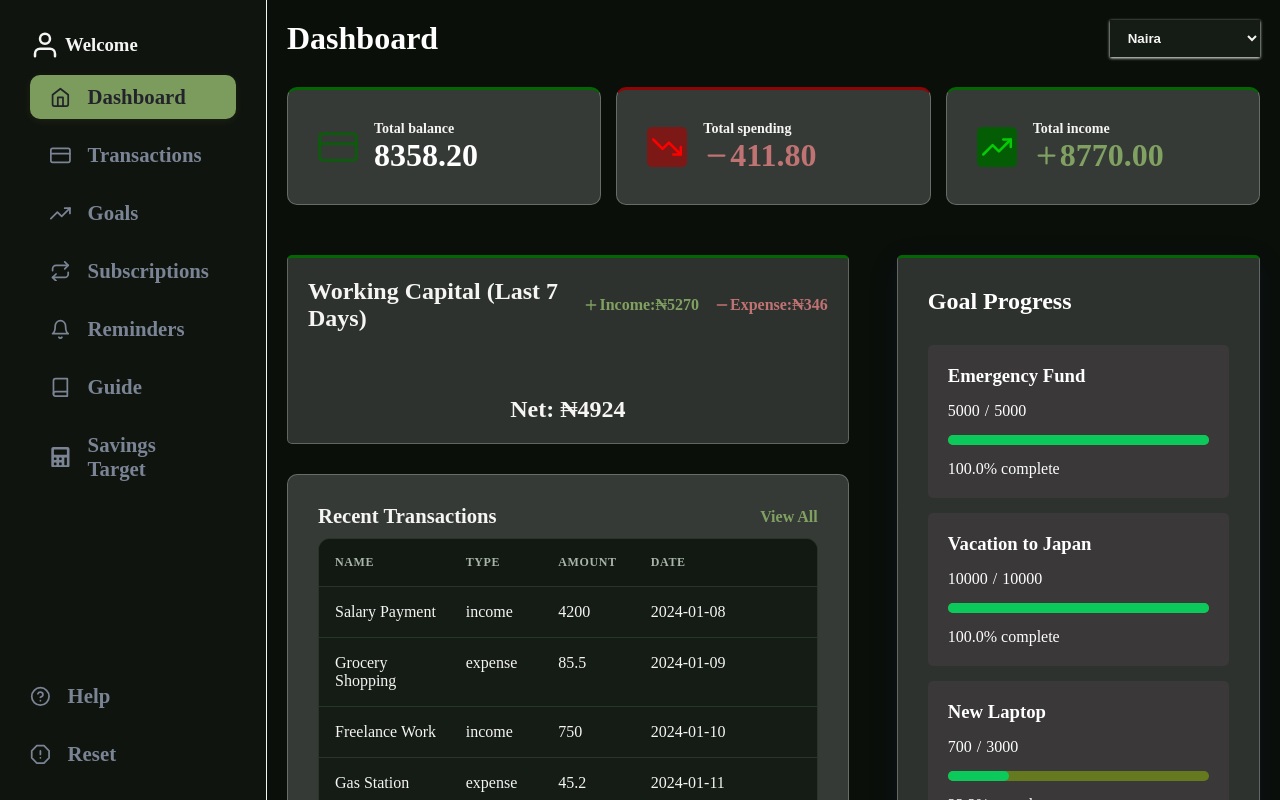
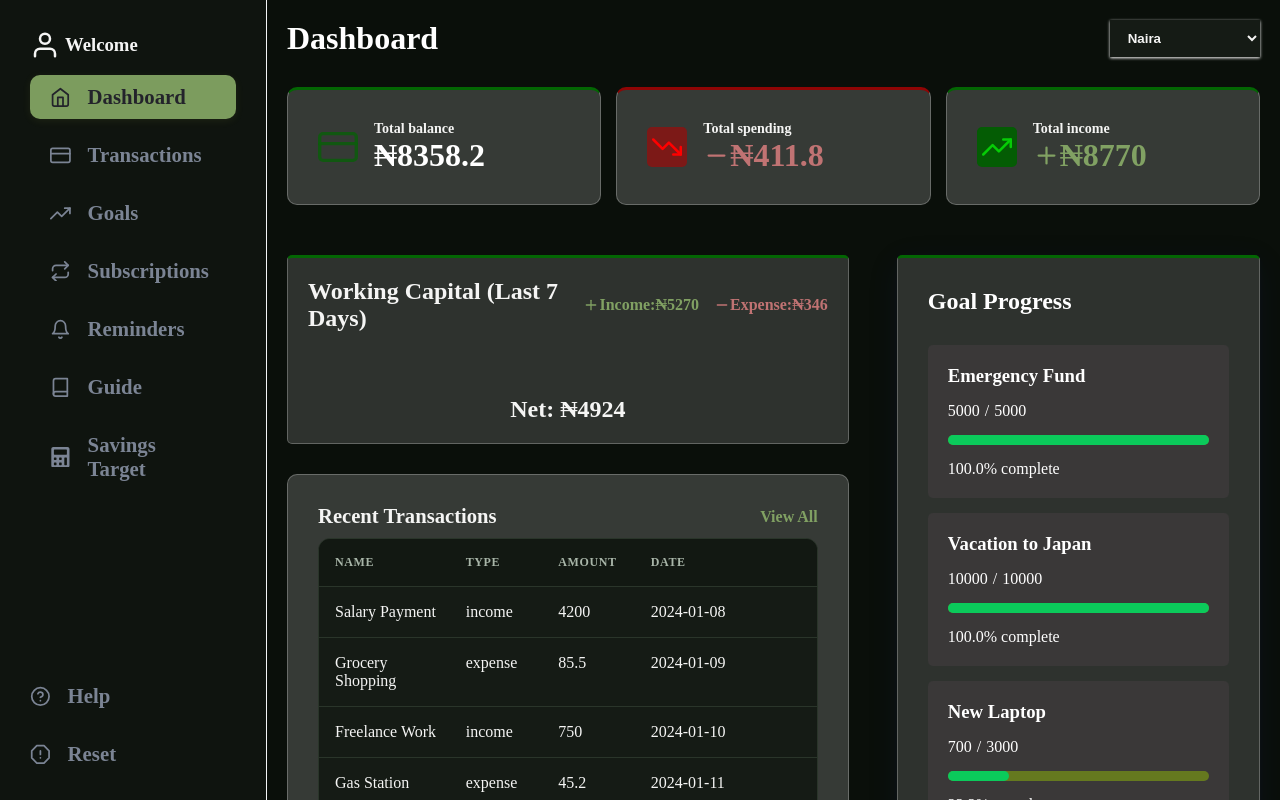
Before and after one commit to Marvel123g/Budget-Tracker, a React (Vite) app: page /#/ in a window 1280 px wide. Built offline with nearby package versions, Linux system fonts and the light colour scheme.

Commit message:
Changed the total prices in the dashboard according to their currency

```diff
--- a/src/components/Dashboard.jsx
+++ b/src/components/Dashboard.jsx
@@ -62,7 +62,11 @@ const Dashboard = () => {
           <FiCreditCard className="icon" size={40} />
           <div className="text">
             <p>Total balance</p>
-						<span>{totalBalance.toFixed(2)}</span>
+            {/* <span>{totalBalance.toFixed(2)}</span> */}
+            <span>
+              {currency.symbol}
+              {setCurrencyValue(currency.symbol, totalBalance)}
+            </span>
           </div>
         </div>
         <div className="list flex align-center rounded-1 spend">
@@ -71,7 +75,9 @@ const Dashboard = () => {
             <p>Total spending</p>
             <span className="flex align-center">
               <FiMinus size={27} />
-							{totalExpenses.toFixed(2)}
+              {/* {totalExpenses.toFixed(2)} */}
+              {currency.symbol}
+              {setCurrencyValue(currency.symbol, totalExpenses)}
             </span>
           </div>
         </div>
@@ -81,7 +87,9 @@ const Dashboard = () => {
             <p>Total income</p>
             <span className="flex align-center">
               <FiPlus size={27} />
-							{totalIncome.toFixed(2)}
+              {/* {totalIncome.toFixed(2)} */}
+              {currency.symbol}
+              {setCurrencyValue(currency.symbol, totalIncome)}
             </span>
           </div>
         </div>
--- a/src/context/contextAPI.jsx
+++ b/src/context/contextAPI.jsx
@@ -344,11 +344,11 @@ export const UserProvider = ({ children }) => {
     if (currencySymbol === "₦") {
       return currencyValue;
     } else if (currencySymbol === "$") {
-      return (currencyValue / 1451).toFixed(2); // Demo unit price
+      return (currencyValue / 1451).toFixed(2);
     } else if (currencySymbol === "£") {
-      return (currencyValue / 1936).toFixed(2); // Demo unit price
+      return (currencyValue / 1936).toFixed(2);
     } else if (currencySymbol === "€") {
-      return (currencyValue / 1690).toFixed(2); // Demo unit price
+      return (currencyValue / 1690).toFixed(2);
     } else {
       return currencyValue;
     }
```
Lines whose indentation alone changed are shown as unchanged.
